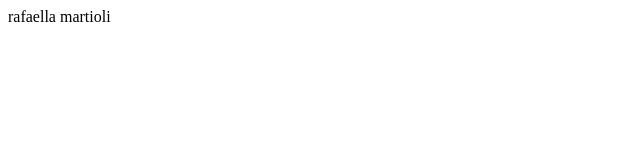
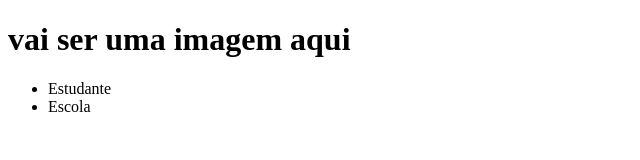
Before and after one commit to rafaellamartioli/site-escola-2a, a plain HTML site: page index.html in a window 1280 px wide. Shown: the whole page, without its empty margins (0-640 px from the left). Drawn offline with Linux system fonts and the light colour scheme.

Commit message:
metade da aula 2

```diff
--- a/index.html
+++ b/index.html
@@ -1 +1,16 @@
-rafaella martioli
+<!DOCTYPE html>
+<html lang="en">
+<head>
+    <meta charset="UTF-8">
+    <meta name="viewport" content="width=device-width, initial-scale=1.0">
+    <title>site escola rafaella</title>
+    <link rel="stylesheet" href="style.css">
+</head>
+<body>
+    <h1>vai ser uma imagem aqui</h1>
+    <ul>
+        <li>Estudante</li>
+        <li>Escola</li>
+    </ul>
+</body>
+</html>
```
